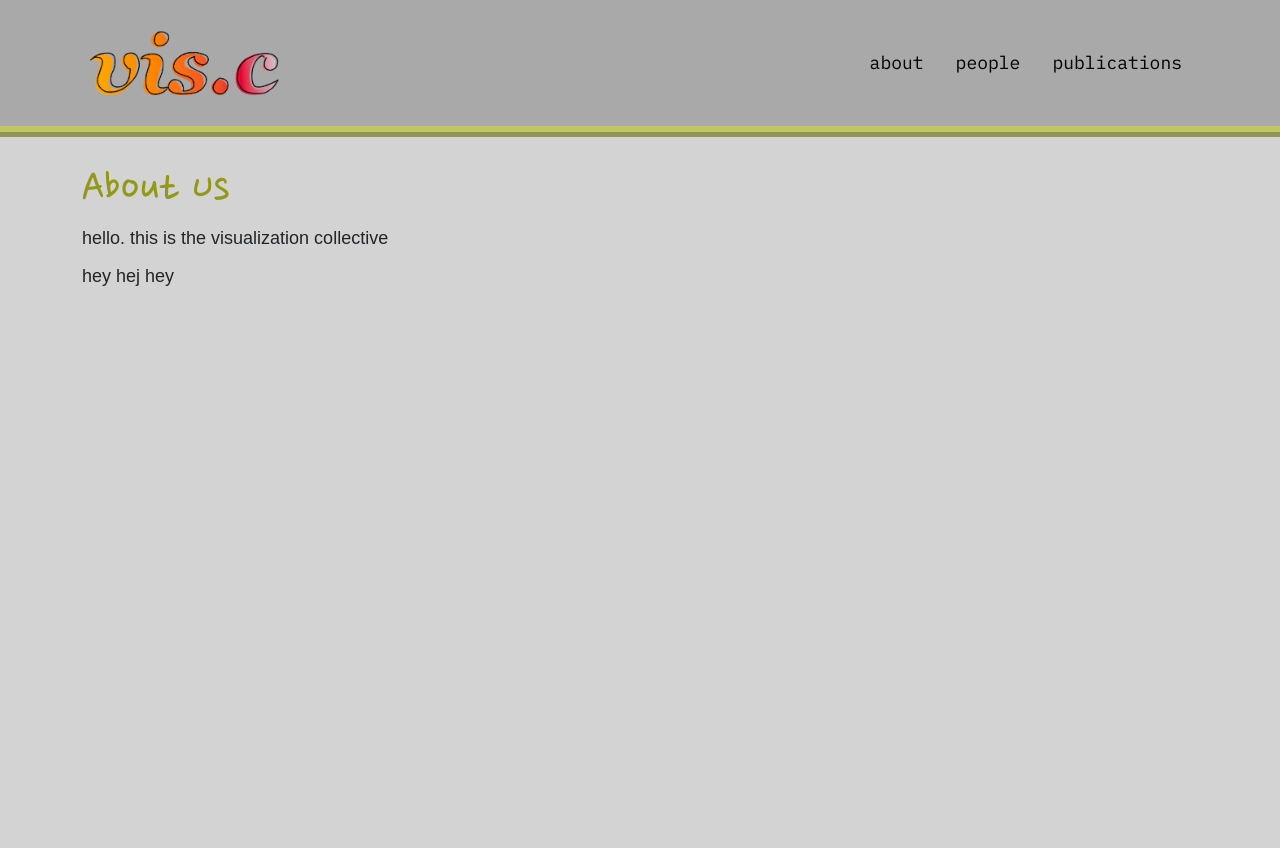
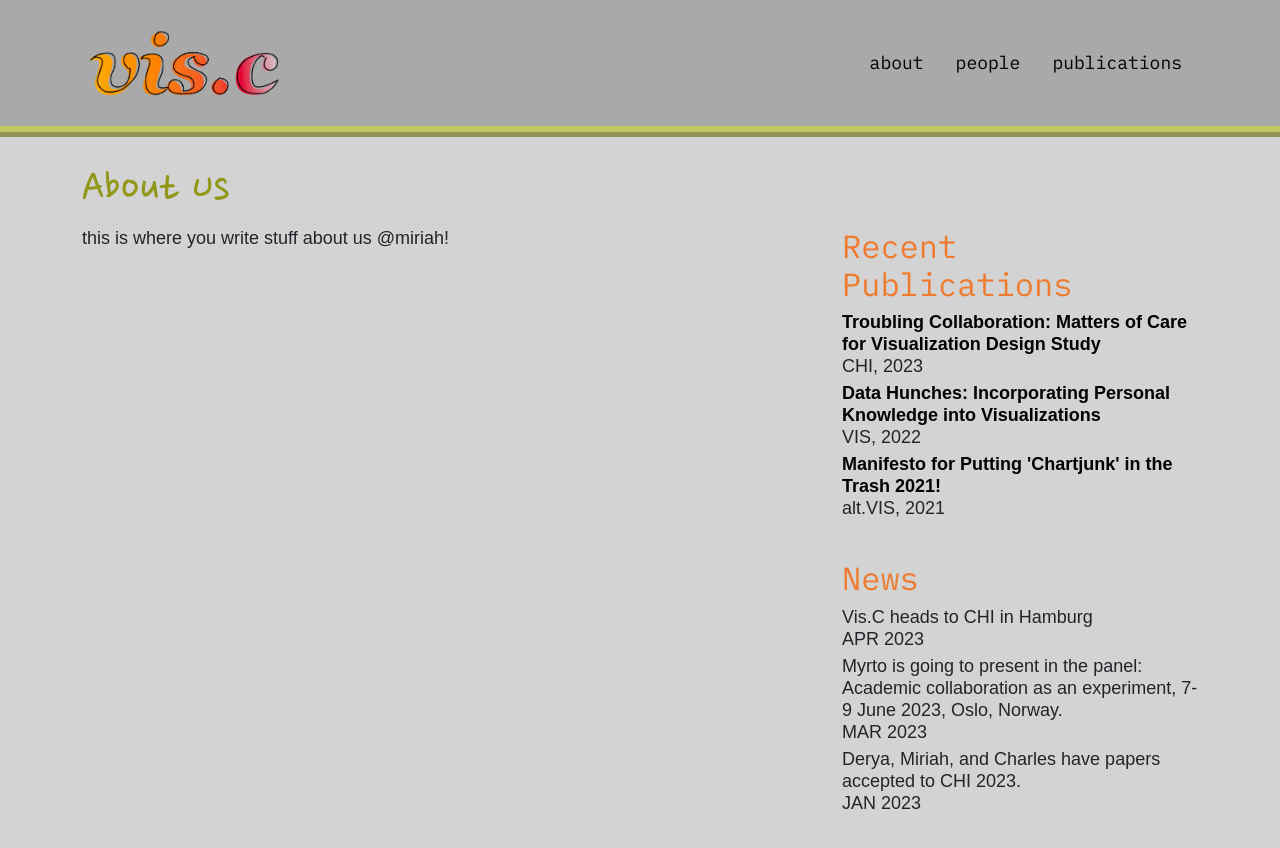
Before and after one commit to visidlab/visidlab.github.io, a Jekyll site: the page built from index.md, in a window 1280 px wide. Shown: the top 848 px of the page. Built offline with Jekyll 4.4.1, drawn with Linux system fonts in a browser that asks for light colours; some web fonts are replaced.

Commit message:
Update about page

```diff
--- /dev/null
+++ b/_data/news.csv
@@ -0,0 +1,4 @@
+monthnumber,month,year,content
+4,APR,2023,"Vis.C heads to CHI in Hamburg"
+3,MAR,2023,"Myrto is going to present in the panel: Academic collaboration as an experiment, 7-9 June 2023, Oslo, Norway."
+1,JAN,2023,"Derya, Miriah, and Charles have papers accepted to CHI 2023."
--- /dev/null
+++ b/_includes/recent_news_list.html
@@ -0,0 +1,14 @@
+<ul class="about-list">
+    {% assign sorted_news = site.data.news | sort: 'year' %}
+    {% assign sorted_news = sorted_news | sort: 'monthnumber' %}
+    {% for news_item in sorted_news %}
+    <li>
+        <span>
+            {{ news_item.content }}
+        </span>
+        <div style="margin-bottom: 5px">
+            {{ news_item.month }} {{ news_item.year }}
+        </div>
+    </li>
+    {% endfor %}
+</ul>
--- /dev/null
+++ b/_includes/recent_pub_list.html
@@ -0,0 +1,16 @@
+<ul class="about-list">
+    {% assign sorted_publications = site.publications | sort: 'year' %}
+    {% assign sorted_publications = sorted_publications | sort: 'order' %}
+    {% for publication in sorted_publications reversed %}
+    <li>
+        <span class="paper-title">
+            <a href="{{ site.baseurl }}{{ publication.url }}"><b>{{ publication.title }}</b></a>
+        </span>
+        <div style="margin-bottom: 5px">
+            {% if publication.type == "thesis" %} {{ publication.thesis_type
+            }}, {{ publication.month }} {{ publication.year }} {% else %}
+            {{publication.journal-short}}, {{publication.year}} {% endif %}
+        </div>
+    </li>
+    {% endfor %}
+</ul>
--- /dev/null
+++ b/_layouts/about.html
@@ -0,0 +1,25 @@
+---
+layout: header
+---
+<div class="container">
+    <h1>{{ page.title }}</h1>
+    <div class="row">
+        <div class="col-sm-8">
+
+            <!-- CONTENT -->
+            {{ content }}
+        </div>
+        <div class="col-sm-4">
+            <h2>Recent Publications</h2>
+
+            {% include recent_pub_list.html %}
+            <br>
+
+            <h2>News</h2>
+            {% include recent_news_list.html %}
+        </div>
+    </div>
+</div>
+
+<br>
+<br>
--- a/css/styles.css
+++ b/css/styles.css
@@ -92,6 +92,12 @@ h2 {
   }
 /* ~~~~~~~~~~~~~~~~~~~~~ */
 
+/* LIST STYLE ON ABOUT PAGE */
+.about-list {
+  list-style-type: none;
+  padding-left: 0;
+}
+/* ~~~~~~~~~~~~~~~~~~~~~ */
 
 /* BACKGROUND COLOR OF THE SITE */
   body {
--- a/index.md
+++ b/index.md
@@ -1,8 +1,6 @@
 ---
-layout: default
+layout: about
 title: About Us
 ---
 
-hello. this is the visualization collective
-
-hey hej hey
+this is where you write stuff about us @miriah!
```
